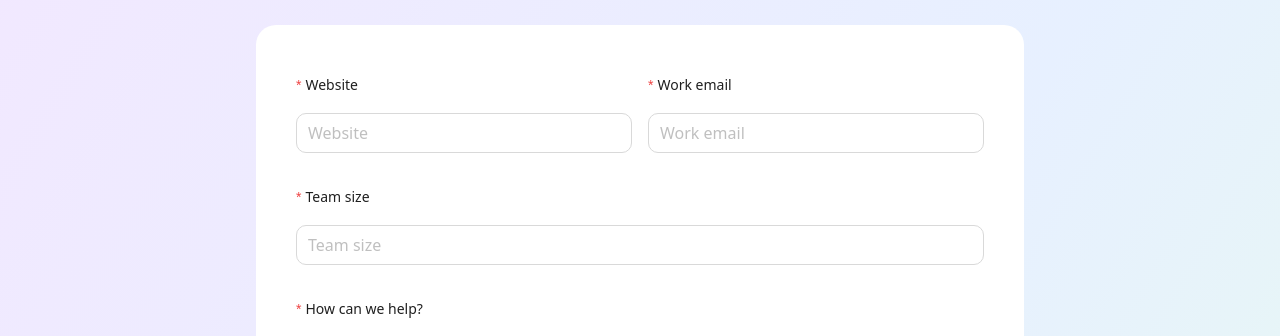
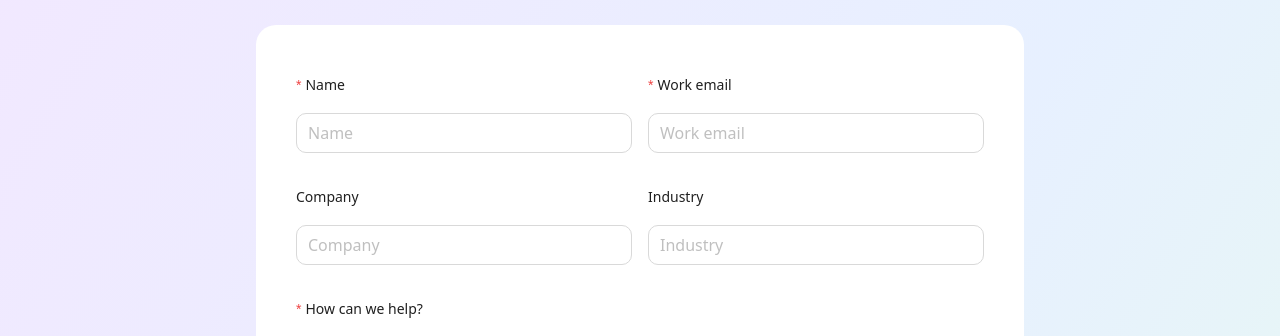
Before and after one commit to rzrokon/virtix-fe, a React (Vite) app: page /contact in a window 1280 px wide. Shown: the part 317-653 px from the top of the page. Built offline with nearby package versions, Linux system fonts and the light colour scheme.

Commit message:
contact us fixed

```diff
--- a/src/components/pages/contact/ContactUs.jsx
+++ b/src/components/pages/contact/ContactUs.jsx
@@ -8,25 +8,26 @@ export default function ContactUs() {
 
   const onFinish = async (values) => {
     try {
-      const website = values['Website'];
+      const name = values['Name'];
       const workEmail = values['Work email'];
-      const teamSize = values['Team size'];
+      const company = values['Company'];
+      const industry = values['Industry'];
       const helpMessage = values['How can we help?'];
 
-      const inferredName = workEmail ? workEmail.split('@')[0] : '';
+      const inferredName = name ? name : workEmail.split('@')[0];
 
       const payload = {
         name: inferredName,
         email: workEmail,
-        company: website,
-        industry: String(teamSize || ''),
+        company: company,
+        industry: industry,
         message: helpMessage,
       };
 
       const res = await postData('api/billing/contact/submit/', payload, false);
 
       if (res?.data?.ok) {
-        message.success(`Thanks! Request ID: ${res?.data?.id}`);
+        message.success(`Thanks! You request ID: ${res?.data?.id}`);
         form.resetFields();
       } else if (res?.error) {
         const errors = res?.errors;
@@ -61,8 +62,8 @@ export default function ContactUs() {
             >
               <Row gutter={16}>
                 <Col className="gutter-row" span={12}>
-                  <Form.Item name="Website" label="Website" rules={[{ required: true }]}>
-                    <Input placeholder='Website' />
+                  <Form.Item name="Name" label="Name" rules={[{ required: true }]}>
+                    <Input placeholder='Name' />
                   </Form.Item>
                 </Col>
                 <Col className="gutter-row" span={12}>
@@ -70,15 +71,20 @@ export default function ContactUs() {
                     <Input placeholder='Work email' />
                   </Form.Item>
                 </Col>
-                <Col className="gutter-row" span={24}>
-                  <Form.Item name="Team size" label="Team size" rules={[{ required: true }]}>
-                    <Input placeholder='Team size' />
+                <Col className="gutter-row" span={12}>
+                  <Form.Item name="Company" label="Company" rules={[{ required: false }]}>
+                    <Input placeholder='Company' />
+                  </Form.Item>
+                </Col>
+                <Col className="gutter-row" span={12}>
+                  <Form.Item name="Industry" label="Industry" rules={[{ required: false }]}>
+                    <Input placeholder='Industry' />
                   </Form.Item>
                 </Col>
 
                 <Col className="gutter-row" span={24}>
                   <Form.Item name="How can we help?" label="How can we help?" rules={[{ required: true }]}>
-                    <TextArea rows={4} placeholder="How can we help?" maxLength={6} />
+                    <TextArea rows={4} placeholder="How can we help?" minLength={6} />
                   </Form.Item>
                 </Col>
               </Row>
```
